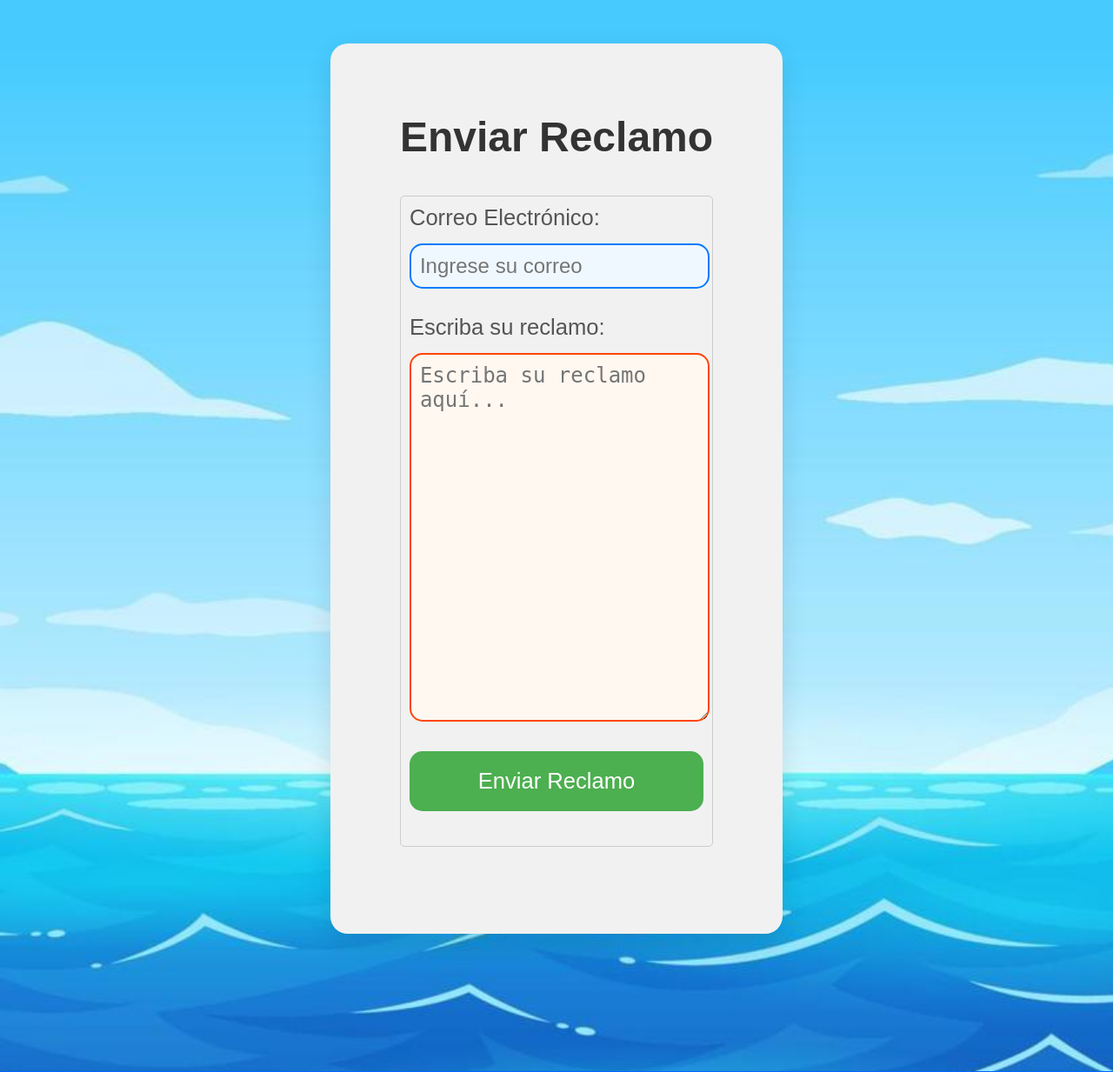
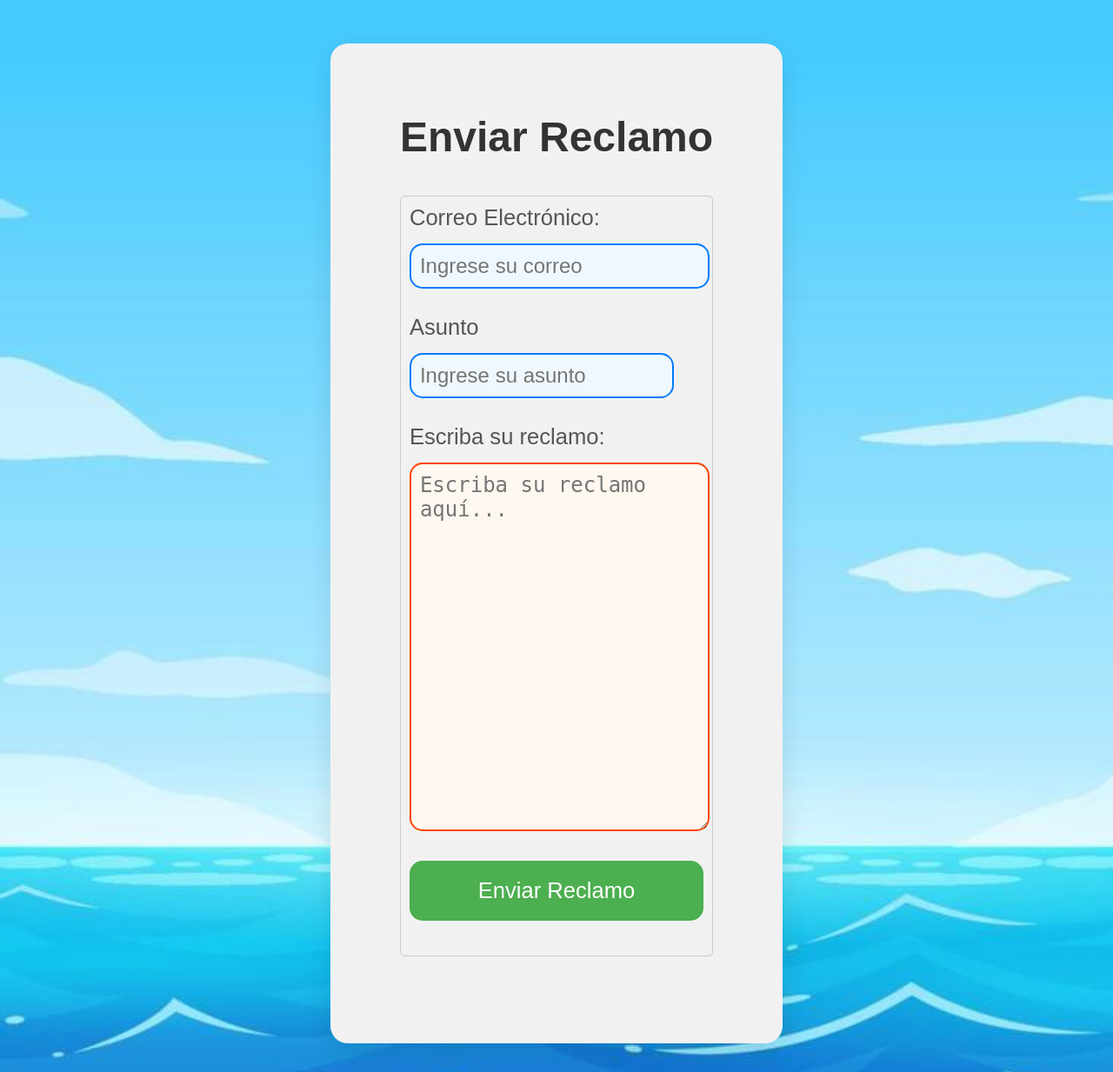
Before and after one commit to AkakuroCode/AkakuroCode, a PHP site: the page made by sigto/assets/pages/pestañadereclamos.html in a window 1280 px wide. Shown: the part 120-1353 px from the top of the page at 87% size. Run offline with PHP 8.4, Linux system fonts and the light colour scheme.

Commit message:
Agregamos la seccion de asunto en el formulario de pestaña de reclamos

```diff
--- a/sigto/assets/css/reclamos.css
+++ b/sigto/assets/css/reclamos.css
@@ -42,6 +42,21 @@
 #email:hover, #email:focus {
     border-color: #0056b3; /* Cambiar el color del borde al hacer hover o focus */
 }
+
+#asunto {
+    width: 90%; /* Aumentar el ancho del campo de email */
+    padding: 10px; /* Padding generoso para mayor comodidad */
+    border: 2px solid #007BFF; /* Color del borde azul */
+    border-radius: 15px; /* Bordes más redondeados */
+    font-size: 1.5rem; /* Texto más grande */
+    background-color: #f0f8ff; /* Fondo suave */
+    transition: all 0.3s ease; /* Transición suave al hacer hover */
+}
+
+#asunto:hover, #asunto:focus {
+    border-color: #0056b3; /* Cambiar el color del borde al hacer hover o focus */
+}
+
 
 /* Estilo específico para el campo de reclamo */
 #reclamo {
--- a/sigto/assets/pages/pestañadereclamos.html
+++ b/sigto/assets/pages/pestañadereclamos.html
@@ -33,6 +33,12 @@
                         <label for="email">Correo Electrónico:</label>
                         <input type="email" id="email" name="email" placeholder="Ingrese su correo" required>
                     </div>
+
+                    <div class="form-group">
+                        <label for="asunto">Asunto</label>
+                        <input type="text" id="asunto" class="input-text" placeholder="Ingrese su asunto" name="asunto" required>
+                    </div>
+
                     <div class="form-group">
                         <label for="reclamo">Escriba su reclamo:</label>
                         <textarea id="reclamo" name="reclamo" rows="5" placeholder="Escriba su reclamo aquí..." required></textarea>
```
